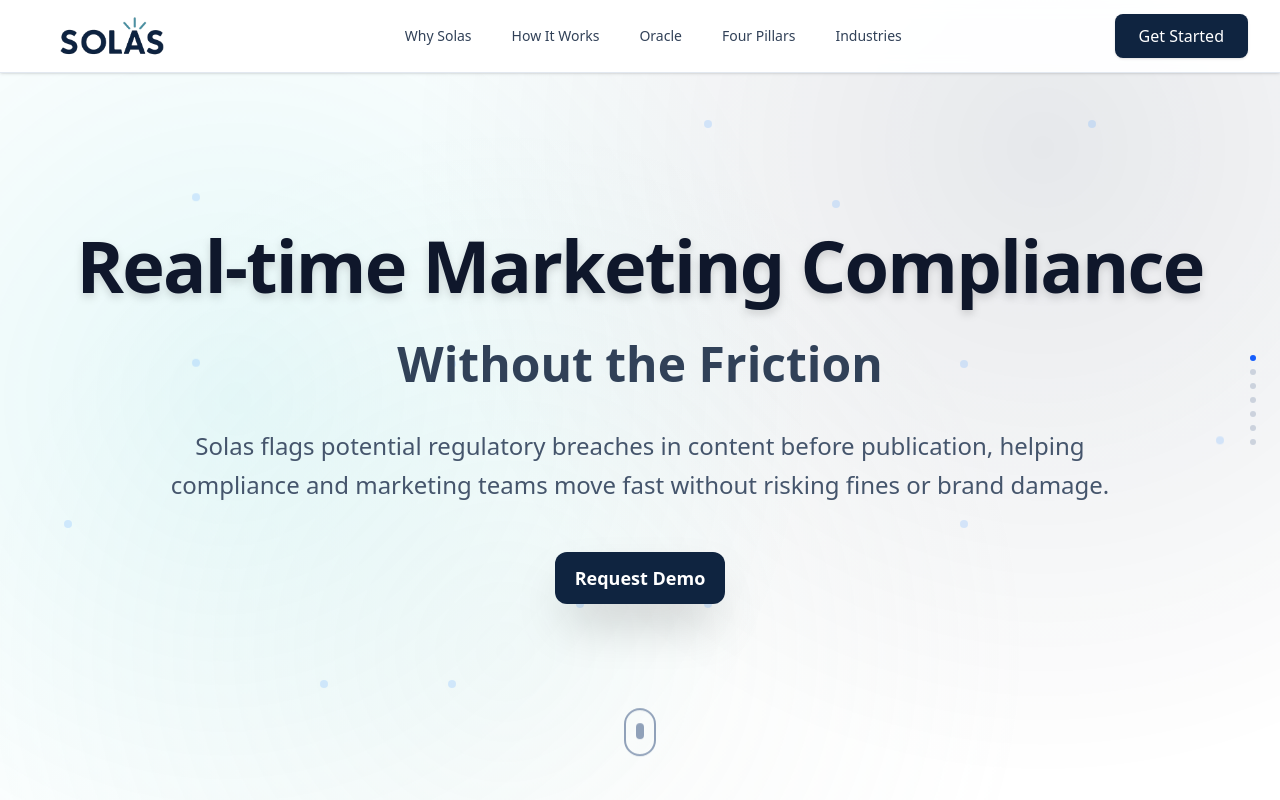
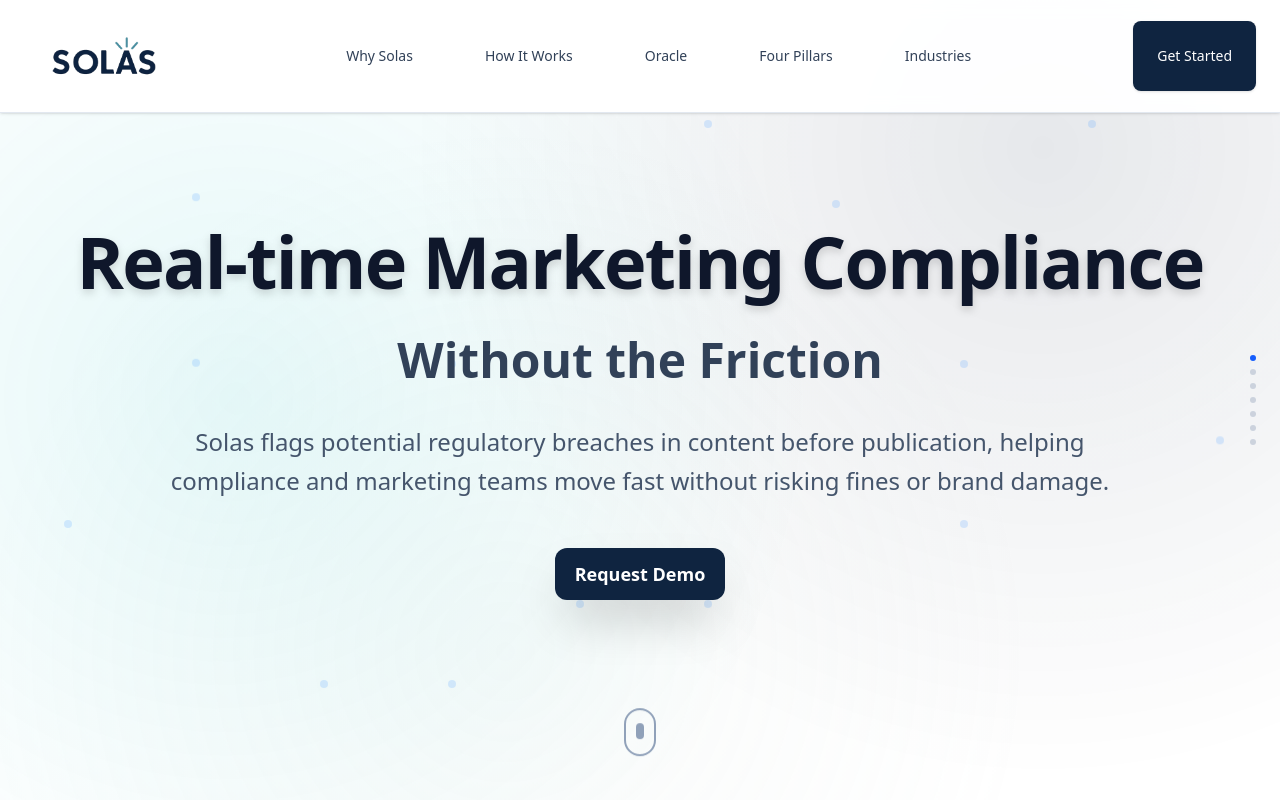
Before and after one commit to Devaang18/solas-site, a Next.js app: page / in a window 1280 px wide. Shown: the top 800 px of the page. Built offline with nearby package versions, Linux system fonts and the light colour scheme.

Commit message:
more adjustments to make it dynamic

```diff
--- a/src/app/globals.css
+++ b/src/app/globals.css
@@ -3,54 +3,59 @@
 /* Responsive Design System */
 @layer base {
   :root {
-    /* Viewport-based scaling system */
-    --vw-scale: clamp(0.5, 1vw, 2);
-    --vh-scale: clamp(0.5, 1vh, 2);
+    /* Viewport-based scaling system - improved for better mobile scaling */
+    --vw-scale: clamp(0.3, 1vw, 2);
+    --vh-scale: clamp(0.3, 1vh, 2);
 
-    /* Dynamic font scaling - reduced sizes */
-    --text-xs: clamp(0.625rem, 1.5vw, 0.75rem);
-    --text-sm: clamp(0.75rem, 2vw, 0.875rem);
-    --text-base: clamp(0.875rem, 2.5vw, 1rem);
-    --text-lg: clamp(1rem, 3vw, 1.125rem);
-    --text-xl: clamp(1.125rem, 3.5vw, 1.25rem);
-    --text-2xl: clamp(1.25rem, 4vw, 1.5rem);
-    --text-3xl: clamp(1.5rem, 5vw, 1.875rem);
-    --text-4xl: clamp(1.875rem, 6vw, 2.25rem);
-    --text-5xl: clamp(2.25rem, 7vw, 3rem);
-    --text-6xl: clamp(2.75rem, 8vw, 3.75rem);
-    --text-7xl: clamp(3.25rem, 9vw, 4.5rem);
+    /* Dynamic font scaling - optimized for mobile accessibility */
+    --text-xs: clamp(0.5rem, 2vw, 0.75rem);
+    --text-sm: clamp(0.625rem, 2.5vw, 0.875rem);
+    --text-base: clamp(0.75rem, 3vw, 1rem);
+    --text-lg: clamp(0.875rem, 3.5vw, 1.125rem);
+    --text-xl: clamp(1rem, 4vw, 1.25rem);
+    --text-2xl: clamp(1.125rem, 4.5vw, 1.5rem);
+    --text-3xl: clamp(1.25rem, 5vw, 1.875rem);
+    --text-4xl: clamp(1.5rem, 6vw, 2.25rem);
+    --text-5xl: clamp(1.875rem, 7vw, 3rem);
+    --text-6xl: clamp(2.25rem, 8vw, 3.75rem);
+    --text-7xl: clamp(2.75rem, 9vw, 4.5rem);
 
-    /* Dynamic spacing */
-    --space-1: clamp(0.25rem, 1vw, 0.5rem);
-    --space-2: clamp(0.5rem, 1.5vw, 1rem);
-    --space-3: clamp(0.75rem, 2vw, 1.5rem);
-    --space-4: clamp(1rem, 2.5vw, 2rem);
-    --space-6: clamp(1.5rem, 3vw, 3rem);
-    --space-8: clamp(2rem, 4vw, 4rem);
-    --space-12: clamp(3rem, 5vw, 6rem);
-    --space-16: clamp(4rem, 6vw, 8rem);
-    --space-20: clamp(5rem, 7vw, 10rem);
-    --space-24: clamp(6rem, 8vw, 12rem);
+    /* Dynamic spacing - improved for mobile */
+    --space-1: clamp(0.125rem, 1vw, 0.5rem);
+    --space-2: clamp(0.25rem, 1.5vw, 1rem);
+    --space-3: clamp(0.5rem, 2vw, 1.5rem);
+    --space-4: clamp(0.75rem, 2.5vw, 2rem);
+    --space-6: clamp(1rem, 3vw, 3rem);
+    --space-8: clamp(1.5rem, 4vw, 4rem);
+    --space-12: clamp(2rem, 5vw, 6rem);
+    --space-16: clamp(2.5rem, 6vw, 8rem);
+    --space-20: clamp(3rem, 7vw, 10rem);
+    --space-24: clamp(3.5rem, 8vw, 12rem);
 
-    /* Dynamic container sizes */
-    --container-xs: clamp(20rem, 90vw, 24rem);
-    --container-sm: clamp(24rem, 95vw, 32rem);
-    --container-md: clamp(32rem, 98vw, 48rem);
-    --container-lg: clamp(48rem, 100vw, 64rem);
-    --container-xl: clamp(64rem, 100vw, 80rem);
-    --container-2xl: clamp(80rem, 100vw, 96rem);
+    /* Dynamic container sizes - better mobile handling */
+    --container-xs: clamp(18rem, 95vw, 24rem);
+    --container-sm: clamp(20rem, 98vw, 32rem);
+    --container-md: clamp(24rem, 100vw, 48rem);
+    --container-lg: clamp(32rem, 100vw, 64rem);
+    --container-xl: clamp(48rem, 100vw, 80rem);
+    --container-2xl: clamp(64rem, 100vw, 96rem);
 
-    /* Dynamic padding */
-    --padding-xs: clamp(0.5rem, 2vw, 1rem);
-    --padding-sm: clamp(1rem, 3vw, 1.5rem);
-    --padding-md: clamp(1.5rem, 4vw, 2rem);
-    --padding-lg: clamp(2rem, 5vw, 3rem);
-    --padding-xl: clamp(3rem, 6vw, 4rem);
+    /* Dynamic padding - mobile optimized */
+    --padding-xs: clamp(0.25rem, 2vw, 1rem);
+    --padding-sm: clamp(0.5rem, 3vw, 1.5rem);
+    --padding-md: clamp(0.75rem, 4vw, 2rem);
+    --padding-lg: clamp(1rem, 5vw, 3rem);
+    --padding-xl: clamp(1.5rem, 6vw, 4rem);
 
-    /* Section title padding - now fully responsive */
-    --section-title-padding-top: clamp(1vh, 3vh, 6vh);
-    --section-title-padding-top-benefits: clamp(-2vh, 0vh, 2vh);
-    --section-title-padding-top-industries: clamp(1vh, 3vh, 6vh);
+    /* Section title padding - mobile optimized */
+    --section-title-padding-top: clamp(0.5vh, 2vh, 6vh);
+    --section-title-padding-top-benefits: clamp(-1vh, 0vh, 2vh);
+    --section-title-padding-top-industries: clamp(0.5vh, 2vh, 6vh);
+
+    /* Mobile-specific adjustments */
+    --mobile-padding: clamp(0.5rem, 4vw, 2rem);
+    --mobile-text: clamp(0.75rem, 4vw, 1rem);
+    --mobile-button-padding: clamp(0.5rem 1rem, 4vw 8vw, 1rem 2rem);
   }
 
   /* Ensure consistent box-sizing across all elements */
@@ -96,6 +101,35 @@
   .container-fluid-lg { max-width: var(--container-lg); }
   .container-fluid-xl { max-width: var(--container-xl); }
   .container-fluid-2xl { max-width: var(--container-2xl); }
+
+  /* Mobile-optimized utility classes */
+  .p-mobile { padding: var(--mobile-padding); }
+  .px-mobile { padding-left: var(--mobile-padding); padding-right: var(--mobile-padding); }
+  .py-mobile { padding-top: var(--mobile-padding); padding-bottom: var(--mobile-padding); }
+  .text-mobile { font-size: var(--mobile-text); }
+  .btn-mobile { padding: var(--mobile-button-padding); }
+
+  /* Enhanced responsive breakpoints */
+  @media (max-width: 640px) {
+    .container-fluid-2xl { max-width: 95vw; padding: 0 1rem; }
+    .text-fluid-7xl { font-size: clamp(1.5rem, 8vw, 2.5rem); }
+    .text-fluid-6xl { font-size: clamp(1.25rem, 7vw, 2rem); }
+    .text-fluid-5xl { font-size: clamp(1rem, 6vw, 1.75rem); }
+    .text-fluid-4xl { font-size: clamp(0.875rem, 5vw, 1.5rem); }
+    .text-fluid-3xl { font-size: clamp(0.75rem, 4vw, 1.25rem); }
+    .text-fluid-2xl { font-size: clamp(0.625rem, 3.5vw, 1rem); }
+    .text-fluid-xl { font-size: clamp(0.5rem, 3vw, 0.875rem); }
+    .text-fluid-lg { font-size: clamp(0.5rem, 2.5vw, 0.75rem); }
+    .text-fluid-base { font-size: clamp(0.5rem, 2vw, 0.625rem); }
+    .text-fluid-sm { font-size: clamp(0.5rem, 1.5vw, 0.5rem); }
+  }
+
+  @media (max-width: 480px) {
+    .container-fluid-2xl { max-width: 98vw; padding: 0 0.5rem; }
+    .p-fluid-lg { padding: clamp(0.5rem, 3vw, 1rem); }
+    .p-fluid-md { padding: clamp(0.25rem, 2vw, 0.75rem); }
+    .p-fluid-sm { padding: clamp(0.125rem, 1vw, 0.5rem); }
+  }
 
   /* Prevent horizontal scroll on all devices */
   html, body {
--- a/src/components/Header.tsx
+++ b/src/components/Header.tsx
@@ -42,12 +42,12 @@
 
   return (
     <header className="fixed top-0 left-0 right-0 z-50 bg-white/95 backdrop-blur-sm border-b border-slate-200 shadow-sm animate-slide-down">
-      <div className="relative max-w-xs sm:max-w-2xl md:max-w-4xl lg:max-w-6xl xl:max-w-7xl mx-auto px-2 sm:px-3 md:px-4 lg:px-6 xl:px-8">
-        <div className="flex justify-between items-center h-12 sm:h-14 md:h-16 lg:h-18">
+      <div className="relative container-fluid-2xl mx-auto p-fluid-sm">
+        <div className="flex justify-between items-center" style={{ height: 'clamp(3rem, 8vh, 5rem)' }}>
           {/* Logo */}
           <div className="flex-shrink-0">
             <Link href="/" className="flex items-center">
-              <div className="relative h-6 w-24 sm:h-8 sm:w-32 md:h-10 md:w-40">
+              <div className="relative" style={{ height: 'clamp(1.5rem, 4vw, 2.5rem)', width: 'clamp(6rem, 15vw, 10rem)' }}>
                 <Image
                   src="/solas-logo.png"
                   alt="Solas logo"
@@ -62,29 +62,29 @@
           </div>
 
           {/* Desktop Navigation */}
-          <nav className="hidden lg:flex space-x-2 xl:space-x-4 2xl:space-x-6">
-            <button onClick={() => handleNavigation('benefits')} className="text-xs xl:text-sm 2xl:text-base text-slate-700 hover:text-blue-600 transition-colors duration-200 px-2 xl:px-3 py-1 xl:py-2 rounded-md hover:bg-blue-50">
+          <nav className="hidden lg:flex" style={{ gap: 'clamp(0.5rem, 2vw, 1.5rem)' }}>
+            <button onClick={() => handleNavigation('benefits')} className="text-fluid-sm text-slate-700 hover:text-blue-600 transition-colors duration-200 p-fluid-sm rounded-md hover:bg-blue-50">
               Why Solas
             </button>
-            <button onClick={() => handleNavigation('how-it-works')} className="text-xs xl:text-sm 2xl:text-base text-slate-700 hover:text-blue-600 transition-colors duration-200 px-2 xl:px-3 py-1 xl:py-2 rounded-md hover:bg-blue-50">
+            <button onClick={() => handleNavigation('how-it-works')} className="text-fluid-sm text-slate-700 hover:text-blue-600 transition-colors duration-200 p-fluid-sm rounded-md hover:bg-blue-50">
               How It Works
             </button>
-            <button onClick={() => handleNavigation('oracle')} className="text-xs xl:text-sm 2xl:text-base text-slate-700 hover:text-blue-600 transition-colors duration-200 px-2 xl:px-3 py-1 xl:py-2 rounded-md hover:bg-blue-50">
+            <button onClick={() => handleNavigation('oracle')} className="text-fluid-sm text-slate-700 hover:text-blue-600 transition-colors duration-200 p-fluid-sm rounded-md hover:bg-blue-50">
               Oracle
             </button>
-            <button onClick={() => handleNavigation('three-pillars')} className="text-xs xl:text-sm 2xl:text-base text-slate-700 hover:text-blue-600 transition-colors duration-200 px-2 xl:px-3 py-1 xl:py-2 rounded-md hover:bg-blue-50">
+            <button onClick={() => handleNavigation('three-pillars')} className="text-fluid-sm text-slate-700 hover:text-blue-600 transition-colors duration-200 p-fluid-sm rounded-md hover:bg-blue-50">
               Four Pillars
             </button>
-            <button onClick={() => handleNavigation('industries')} className="text-xs xl:text-sm 2xl:text-base text-slate-700 hover:text-blue-600 transition-colors duration-200 px-2 xl:px-3 py-1 xl:py-2 rounded-md hover:bg-blue-50">
+            <button onClick={() => handleNavigation('industries')} className="text-fluid-sm text-slate-700 hover:text-blue-600 transition-colors duration-200 p-fluid-sm rounded-md hover:bg-blue-50">
               Industries
             </button>
           </nav>
 
           {/* CTA Buttons */}
-          <div className="hidden md:flex items-center space-x-2 lg:space-x-4">
+          <div className="hidden md:flex items-center" style={{ gap: 'clamp(0.5rem, 2vw, 1rem)' }}>
             <button
               onClick={onOpenDemo}
-              className="text-white px-3 sm:px-4 md:px-6 py-1.5 sm:py-2 rounded-lg transition-colors duration-200 font-medium shadow-sm text-xs sm:text-sm md:text-base"
+              className="text-white p-fluid-sm rounded-lg transition-colors duration-200 font-medium shadow-sm text-fluid-sm"
               style={{ backgroundColor: '#0f2440' }}
               onMouseEnter={(e) => (e.target as HTMLElement).style.backgroundColor = '#06bcc1'}
               onMouseLeave={(e) => (e.target as HTMLElement).style.backgroundColor = '#0f2440'}
```
Also changed, not shown: src/components/Footer.tsx (+11 -11 lines).
